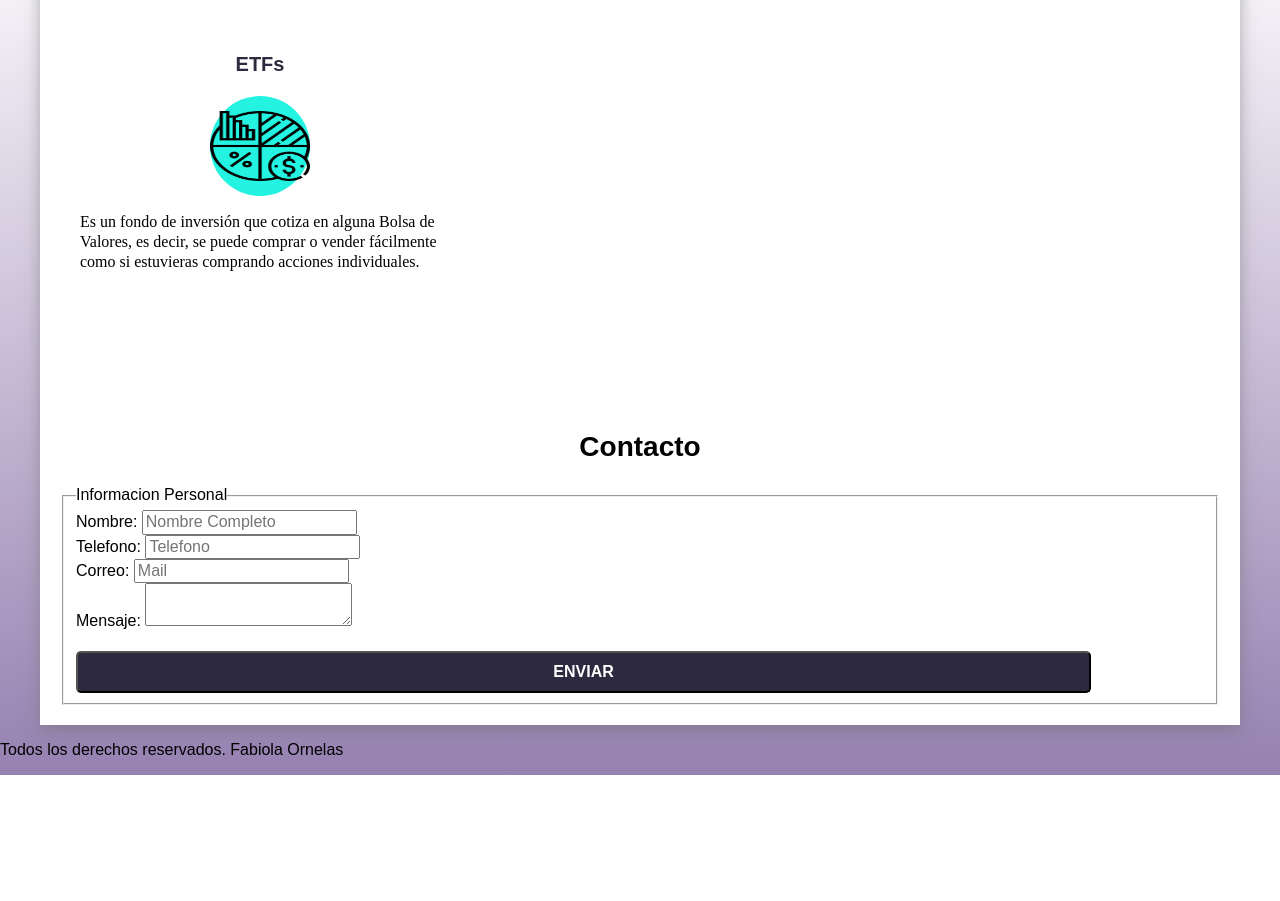
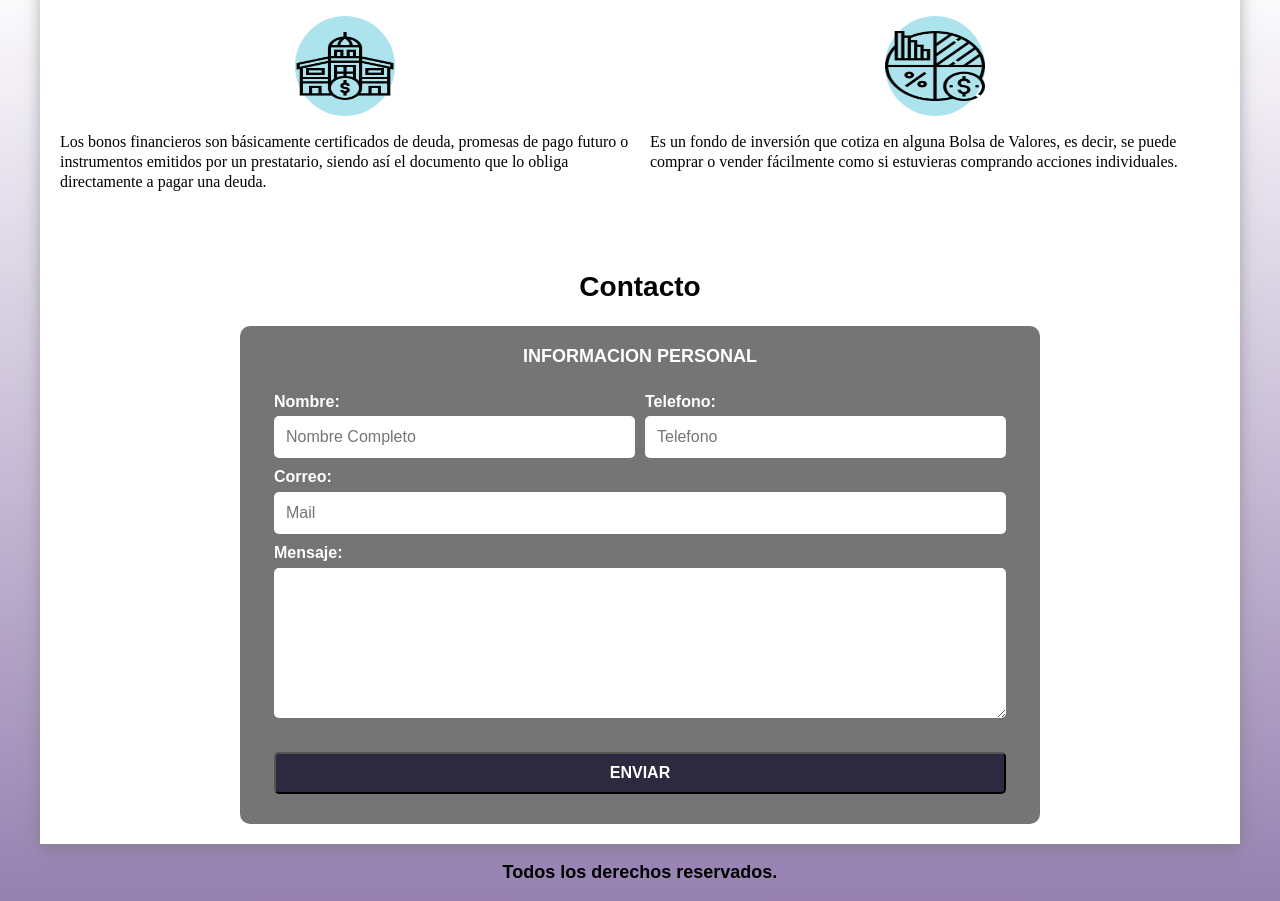
Before and after one commit to XavierJEG/Incubando_Inversionistas, a plain HTML site: page index_ii.html in a window 1280 px wide. Shown: the part 974-1875 px from the top of the page. Before the commit the page ends 1749 px from the top, so only its background shows below. Drawn offline with Linux system fonts and the light colour scheme; a web font is replaced by a local one.

Commit message:
se realizan cambios al archivo css

```diff
--- a/css/styles.css
+++ b/css/styles.css
@@ -60,12 +60,24 @@ h1,h2,h3{
     text-align: center;
     width: 90%;
 }
+.boton:hover{
+    cursor: pointer;
+}
+.w-sm-100{
+    width: 100%;
+}
+.flex{
+    display: flex;
+}
+.alinear-derecha{
+        justify-content: flex-end;
+}
+
 @media (max-width: 768px){
     .boton{
         width: auto;
     }
 }
-
 .nav-bg{
     background-color: var(--secundario);
 }
@@ -93,14 +105,14 @@ h1,h2,h3{
 /* Media Queries para barra de navegación */
 @media (max-width: 768px) {
     .navegacion-principal{
-        flex-direction: column;
+        flex-direction: row;
         justify-content: space-between;
     }
 }
 
 /* Inicio de Hero y Ubicación*/
 .hero{
-    background-image: url("../img/tierra.jpg");
+    background-image: url("../img/acciones_fondo.jpg");
     background-repeat: no-repeat;
     background-size: cover;
 
@@ -159,11 +171,11 @@ h1,h2,h3{
 @media (min-width: 768px) {
     .servicios{
         display: grid;
-        grid-template-columns: repeat(3, 1fr);
+        grid-template-columns: repeat(2, 1fr);
         grid-template-rows: repeat(2, 1fr);
         column-gap: 2rem;
         row-gap: 2rem;
-        padding: 2rem;
+
     }
 }
 
@@ -177,7 +189,7 @@ h1,h2,h3{
 .servicio .iconos{
     height: 10rem;
     width: 10rem;
-    background-color: var(--primario);
+    background-color: rgb(172, 227, 236);
     border-radius: 50%;
     display: flex;
     justify-content: center;
@@ -193,3 +205,62 @@ h1,h2,h3{
     line-height: 2rem;
     font-family: 'Camria';
 }
+.formulario{
+    background-color: var(--gris);
+    width: min(80rem, 100%);
+    margin: 0 auto;
+    padding: 2rem;
+    border-radius: 1rem;
+}
+.formulario fieldset{
+    border: none;
+}
+.formulario legend{
+    text-align: center;
+    font-size: 1.8rem;
+    text-transform: uppercase;
+    font-weight: bold;
+    margin-bottom: 2rem;
+    color: var(--blanco);
+}
+.contenedor-campos{}
+.campo{
+    margin-bottom: 1rem;
+}
+
+.campo label{
+    color: var(--blanco);
+    font-weight: bold;
+    margin-bottom: .5rem;
+    display: block;
+}
+.campo .input-text{
+    width: 100%;
+    border: none;
+    padding: 1.2rem;
+    border-radius: 0.5rem;
+}
+.campo textarea{
+    height: 15rem;
+}
+@media (min-width: 768px) {
+    .contenedor-campos{
+        display: grid;
+        grid-auto-columns:1fr 1fr;
+        grid-template-rows: auto auto;
+        column-gap: 1rem;
+    }
+}
+.campo:nth-child(2){}
+
+.campo:nth-child(3){
+    grid-column: 1/3;
+}
+.campo:nth-child(4){
+    grid-column: 1/3;
+}
+.footer{
+    text-align: center;
+    font-size:large;
+    font-weight: bold;
+}
--- a/index_ii.html
+++ b/index_ii.html
@@ -127,7 +127,7 @@
   </section>
 
 <footer class="footer">
-  <p>Todos los derechos reservados. Fabiola Ornelas</p>
+  <p>Todos los derechos reservados.</p>
 </footer>
 
 </body>
```
Lines whose indentation alone changed are shown as unchanged.
